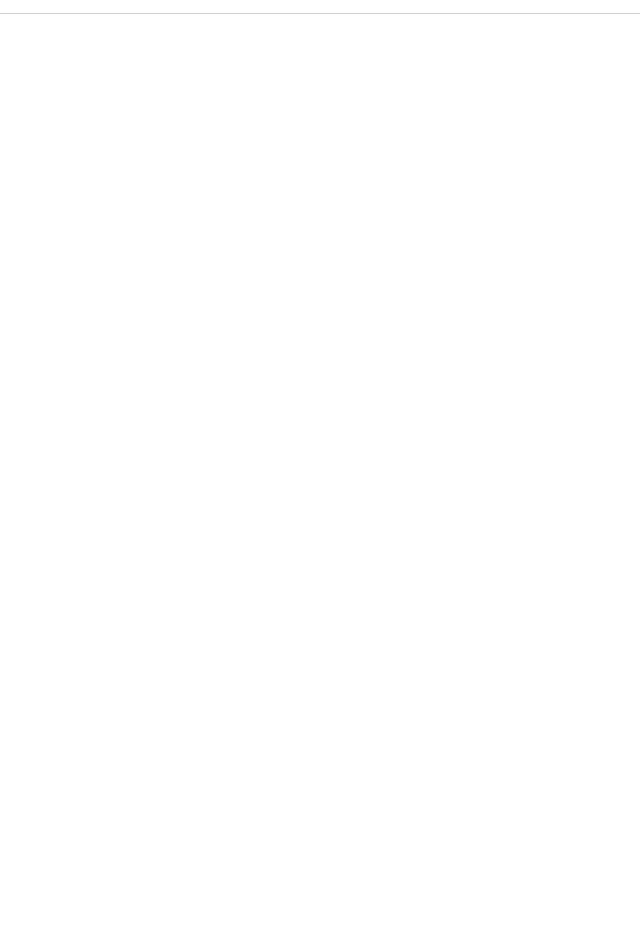
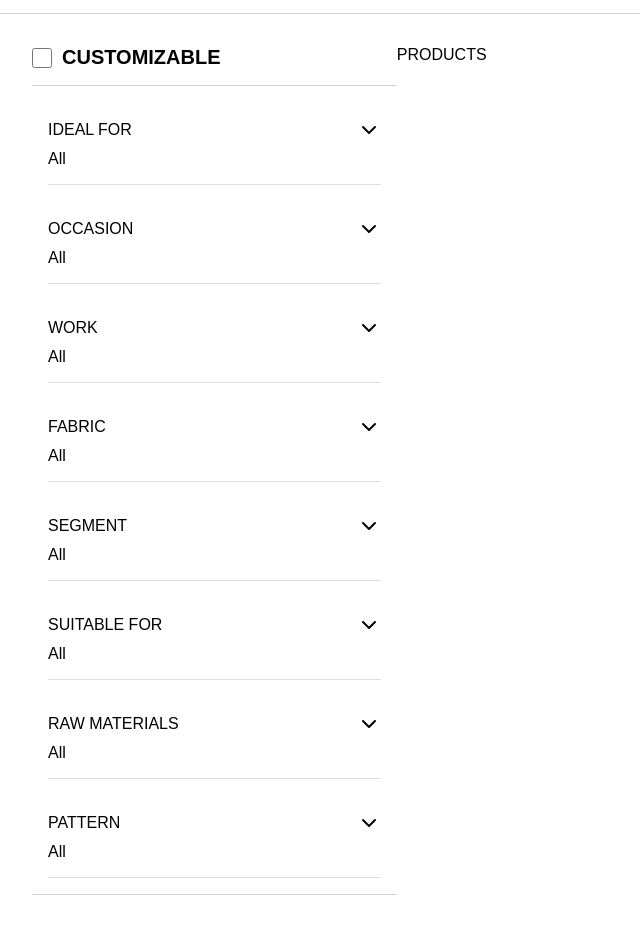
Before and after one commit to vig-tirakapadi18/Appscrip-task-vighnesh-tirakapadi, a Next.js app: page / in a window 1280 px wide. Shown: the part 500-1434 px from the top of the page, without its empty margins (0-640 px from the left). Before the commit the page ends 800 px from the top, so only its background shows below. Built offline with nearby package versions, Linux system fonts and the light colour scheme.

Commit message:
added show filter and hide filter sidebar with filter items dropdown

```diff
--- a/src/components/ProductListing/FilterAndSort/FilterAndSort.module.css
+++ b/src/components/ProductListing/FilterAndSort/FilterAndSort.module.css
@@ -24,6 +24,7 @@
 
 .container button {
   padding: 2px 8px;
+  cursor: pointer;
 }
 
 .mobile-view {
--- a/src/components/ProductListing/FilterAndSort/FilterAndSort.tsx
+++ b/src/components/ProductListing/FilterAndSort/FilterAndSort.tsx
@@ -1,14 +1,13 @@
-"use client";
-
-import React, { useState } from "react";
+import React, { FC } from "react";
 import { ChevronDown, ChevronLeft, ChevronRight } from "lucide-react";
 import styles from "./FilterAndSort.module.css";
 
-const FilterAndSort = () => {
-  const [showFilter, setShowFilter] = useState(false);
+interface IFilterAndSort {
+  showFilter: boolean;
+  onToggleFilter: () => void;
+}
 
-  const handleToggleShowFilter = () => setShowFilter((prev) => !prev);
-
+const FilterAndSort: FC<IFilterAndSort> = ({ showFilter, onToggleFilter }) => {
   return (
     <section className={styles.container}>
       <div className={styles["mobile-view"]}>
@@ -22,12 +21,12 @@ const FilterAndSort = () => {
         <div className={styles["right-section"]}>
           <span>3425 ITEMS</span>
           {showFilter ? (
-            <button onClick={handleToggleShowFilter}>
+            <button onClick={onToggleFilter}>
               <ChevronRight />
               SHOW FILTER
             </button>
           ) : (
-            <button onClick={handleToggleShowFilter}>
+            <button onClick={onToggleFilter}>
               <ChevronLeft />
               HIDE FILTER
             </button>
--- /dev/null
+++ b/src/components/ProductListing/FilterOptions/FilterOptions.module.css
@@ -0,0 +1,18 @@
+.customizable {
+  display: flex;
+  align-items: center;
+  font-size: 1.25rem;
+  font-weight: 600;
+  gap: 10px;
+}
+
+.customizable input {
+  width: 1.25rem;
+  height: 1.25rem;
+}
+
+.filters {
+  margin-block: 1rem;
+  border-block: 1px solid lightgray;
+  padding: 1rem;
+}
--- /dev/null
+++ b/src/components/ProductListing/FilterOptions/FilterOptions.tsx
@@ -0,0 +1,20 @@
+import React from "react";
+import styles from "./FilterOptions.module.css";
+import Filters from "./Filters/Filters";
+
+const FilterOptions = () => {
+  return (
+    <aside>
+      <div className={styles.customizable}>
+        <input type="checkbox" />
+        <label>CUSTOMIZABLE</label>
+      </div>
+
+      <div className={styles.filters}>
+        <Filters />
+      </div>
+    </aside>
+  );
+};
+
+export default FilterOptions;
--- /dev/null
+++ b/src/components/ProductListing/FilterOptions/Filters/Filters.module.css
@@ -0,0 +1,39 @@
+.filters-container {
+  display: flex;
+  flex-direction: column;
+  gap: 1rem;
+}
+
+.filter {
+  display: flex;
+  flex-direction: column;
+  gap: 0.5rem;
+  border-bottom: 1px solid #dfdede;
+  padding-block: 1rem;
+}
+
+.filter-label {
+  display: flex;
+  align-items: center;
+  justify-content: space-between;
+}
+
+.filter-dropdown {
+  display: flex;
+  flex-direction: column;
+  gap: 0.5rem;
+}
+
+.unselect-button {
+  width: fit-content;
+  color: gray;
+  background-color: transparent;
+  border: none;
+  text-decoration: underline;
+}
+
+.filter-sub-category {
+  display: flex;
+  align-items: center;
+  gap: 5px;
+}
--- /dev/null
+++ b/src/components/ProductListing/FilterOptions/Filters/Filters.tsx
@@ -0,0 +1,54 @@
+import React, { useState } from "react";
+import { filters } from "@/lib/filters";
+import styles from "./Filters.module.css";
+import { ChevronDown, ChevronUp } from "lucide-react";
+
+const Filters = () => {
+  const [openFilterDropdownId, setOpenFilterDropdownId] = useState<
+    null | string
+  >(null);
+
+  return (
+    <div className={styles["filters-container"]}>
+      {filters.map((filter) => (
+        <div key={filter.id} className={styles.filter}>
+          <div
+            className={styles["filter-label"]}
+            onClick={() =>
+              setOpenFilterDropdownId(
+                openFilterDropdownId === filter.id ? null : filter.id
+              )
+            }
+          >
+            <span>{filter.label}</span>
+            {openFilterDropdownId === filter.id ? (
+              <ChevronUp />
+            ) : (
+              <ChevronDown />
+            )}
+          </div>
+          <span>All</span>
+
+          {openFilterDropdownId === filter.id && (
+            <div className={styles["filter-dropdown"]}>
+              <button className={styles["unselect-button"]}>
+                Unselect all
+              </button>
+              {filter.options.map((filterOption) => (
+                <label
+                  key={filterOption.id}
+                  className={styles["filter-sub-category"]}
+                >
+                  <input type="checkbox" />
+                  {filterOption.label}
+                </label>
+              ))}
+            </div>
+          )}
+        </div>
+      ))}
+    </div>
+  );
+};
+
+export default Filters;
--- a/src/components/ProductListing/ProductListing.module.css
+++ b/src/components/ProductListing/ProductListing.module.css
@@ -0,0 +1,19 @@
+.desktop-filters {
+  display: none;
+}
+
+.product-listing {
+  padding: 1rem;
+}
+
+@media (min-width: 600px) {
+  .product-listing {
+    display: flex;
+    padding: 2rem;
+  }
+
+  .desktop-filters {
+    display: block;
+    width: 30%;
+  }
+}
--- a/src/components/ProductListing/ProductListing.tsx
+++ b/src/components/ProductListing/ProductListing.tsx
@@ -1,10 +1,28 @@
-import React from "react";
+"use client";
+
+import React, { useState } from "react";
 import FilterAndSort from "./FilterAndSort/FilterAndSort";
+import styles from "./ProductListing.module.css";
+import FilterOptions from "./FilterOptions/FilterOptions";
 
 export const ProductListing = () => {
+  const [showFilter, setShowFilter] = useState(false);
+
+  const handleToggleShowFilter = () => setShowFilter((prev) => !prev);
   return (
     <main>
-      <FilterAndSort />
+      <FilterAndSort
+        showFilter={showFilter}
+        onToggleFilter={handleToggleShowFilter}
+      />
+      <section className={styles["product-listing"]}>
+        {!showFilter && (
+          <div className={styles["desktop-filters"]}>
+            <FilterOptions />
+          </div>
+        )}
+        <div className={styles["products"]}>PRODUCTS</div>
+      </section>
     </main>
   );
 };
--- /dev/null
+++ b/src/lib/filters.ts
@@ -0,0 +1,81 @@
+export const filters = [
+  {
+    id: "ideal_for",
+    label: "IDEAL FOR",
+    options: [
+      { id: "ideal_men", label: "Men" },
+      { id: "ideal_women", label: "Women" },
+      { id: "ideal_kids", label: "Baby & Kids" },
+    ],
+  },
+  {
+    id: "occasion",
+    label: "OCCASION",
+    options: [
+      { id: "occ_casual", label: "Casual Wear" },
+      { id: "occ_formal", label: "Office/Formal Wear" },
+      { id: "occ_party", label: "Party Wear" },
+      { id: "occ_wedding", label: "Wedding" },
+    ],
+  },
+  {
+    id: "work",
+    label: "WORK",
+    options: [
+      { id: "work_embroidery", label: "Embroidered" },
+      { id: "work_print", label: "Printed" },
+      { id: "work_zari", label: "Zari" },
+      { id: "work_thread", label: "Thread Work" },
+    ],
+  },
+  {
+    id: "fabric",
+    label: "FABRIC",
+    options: [
+      { id: "fab_cotton", label: "Cotton" },
+      { id: "fab_silk", label: "Silk" },
+      { id: "fab_linen", label: "Linen" },
+      { id: "fab_rayon", label: "Rayon" },
+    ],
+  },
+  {
+    id: "segment",
+    label: "SEGMENT",
+    options: [
+      { id: "seg_premium", label: "Premium" },
+      { id: "seg_mid", label: "Mid Range" },
+      { id: "seg_budget", label: "Budget" },
+      { id: "seg_designer", label: "Designer" },
+    ],
+  },
+  {
+    id: "suitable_for",
+    label: "SUITABLE FOR",
+    options: [
+      { id: "suit_daily", label: "Daily Wear" },
+      { id: "suit_office", label: "Office Wear" },
+      { id: "suit_travel", label: "Travel" },
+      { id: "suit_ethnic", label: "Ethnic Events" },
+    ],
+  },
+  {
+    id: "raw_materials",
+    label: "RAW MATERIALS",
+    options: [
+      { id: "raw_organic", label: "Organic Cotton" },
+      { id: "raw_recycled", label: "Recycled Polyester" },
+      { id: "raw_bamboo", label: "Bamboo" },
+      { id: "raw_hemp", label: "Hemp" },
+    ],
+  },
+  {
+    id: "pattern",
+    label: "PATTERN",
+    options: [
+      { id: "pat_solid", label: "Solid" },
+      { id: "pat_striped", label: "Striped" },
+      { id: "pat_checked", label: "Checked" },
+      { id: "pat_floral", label: "Floral" },
+    ],
+  },
+];
```
